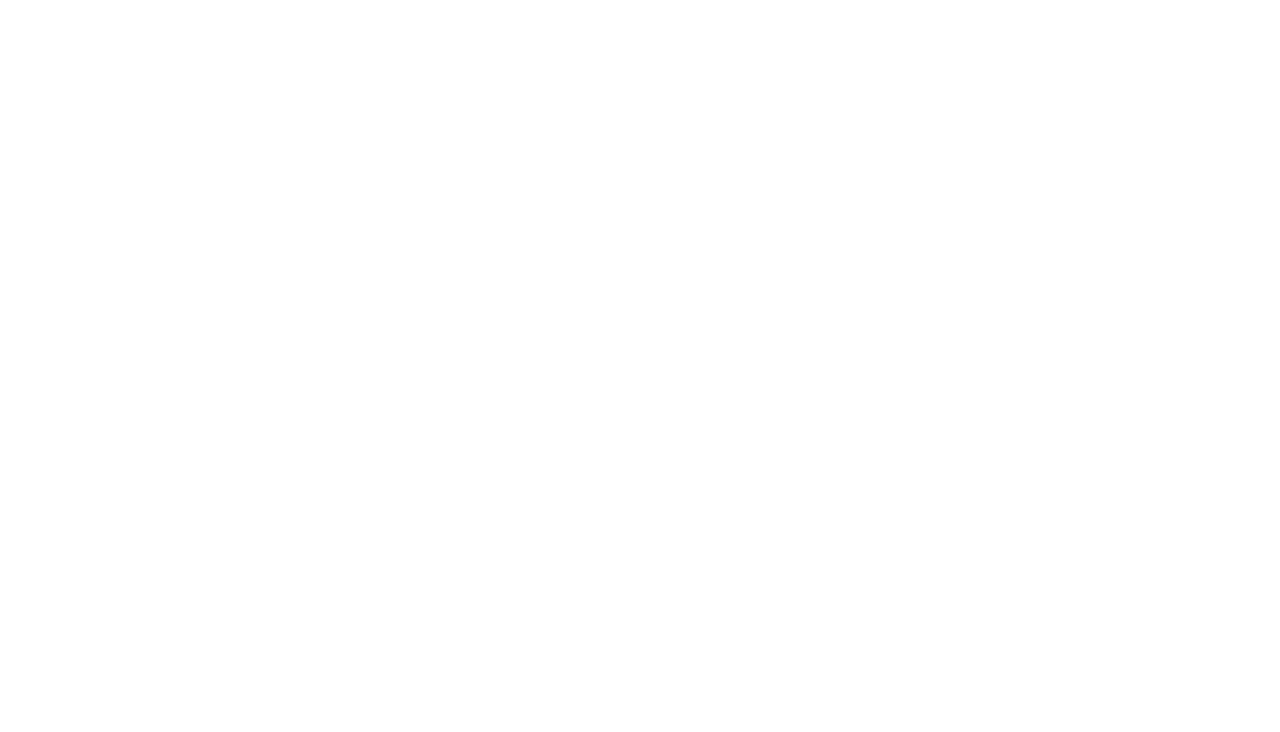
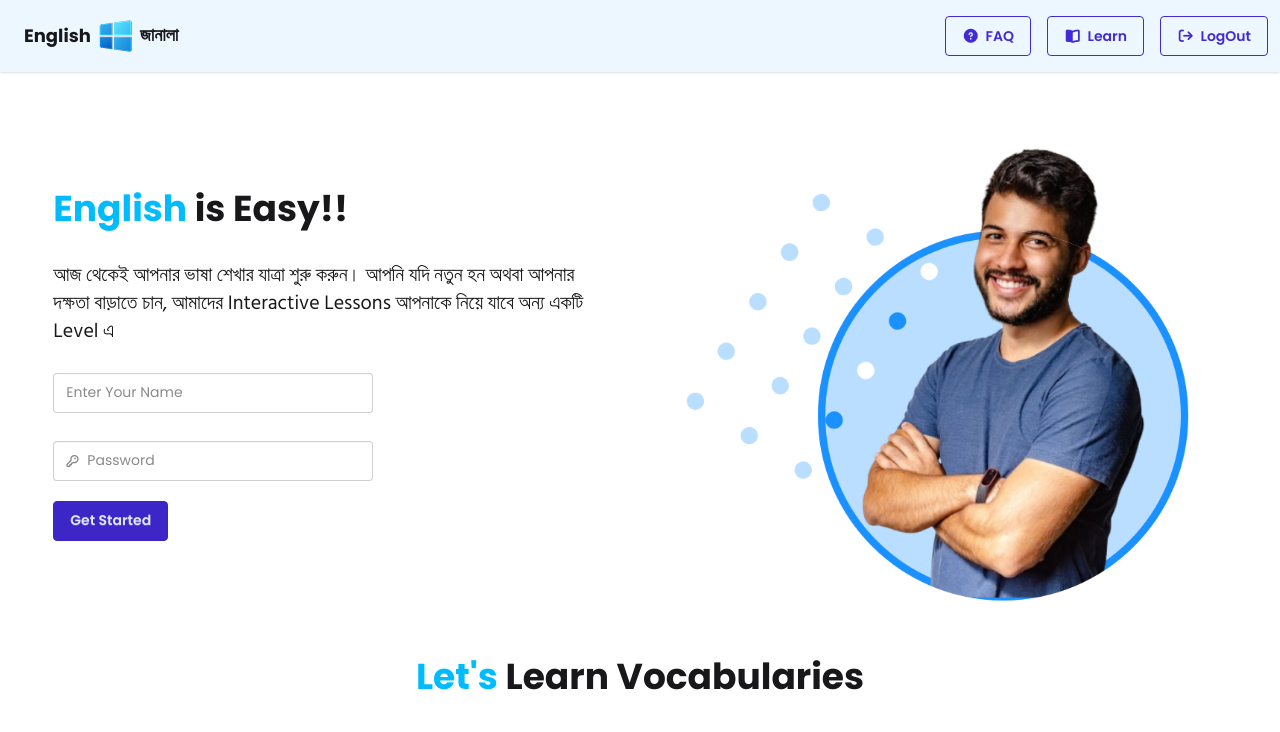
Before and after one commit to imran1476/English-Janala, a plain HTML site: page index.html in a window 1280 px wide. Drawn offline with nearby package versions, Linux system fonts and the light colour scheme; no server answers.

Commit message:
bannar part

```diff
--- a/index.html
+++ b/index.html
@@ -32,6 +32,101 @@
 
 </head>
 <body>
+   <header>
+    <!-- For navbar... -->
+
+    <div class="navbar bg-base-100 shadow-sm bg-[#badeff42]">
+  <div class="navbar-start">
+    <div class="dropdown">
+      <div tabindex="0" role="button" class="btn btn-ghost lg:hidden">
+        <svg xmlns="http://www.w3.org/2000/svg" class="h-5 w-5" fill="none" viewBox="0 0 24 24" stroke="currentColor"> <path stroke-linecap="round" stroke-linejoin="round" stroke-width="2" d="M4 6h16M4 12h8m-8 6h16" /> </svg>
+      </div>
+      <ul
+        tabindex="0"
+        class="menu menu-sm dropdown-content bg-base-100 rounded-box z-1 mt-3 w-52 p-2 shadow">
+         <li>
+        <a href="" ><i class="fa-solid fa-circle-question"></i>FAQ</a>
+      </li>
+      <li>
+        <a href="" ><i class="fa-solid fa-book-open"></i>Learn</a>
+      </li>
+      <li>
+        <a href=""><i class="fa-solid fa-arrow-right-from-bracket"></i>LogOut</a>
+      </li>
+    </div>
+    <a href="" class="flex items-center gap-1 ml-4">
+        <span class="text-lg font-bold">English</span>
+        <img src="images/logo.png" alt="">
+        <span class="font-bangla text-lg font-semibold">জানালা</span>
+    </a>
+  </div>
+  <div class="navbar-end hidden lg:flex">
+    <ul class="menu menu-horizontal px-1  gap-4">
+      <li>
+        <a href=""  class="btn btn-outline btn-primary"><i class="fa-solid fa-circle-question"></i>FAQ</a>
+      </li>
+      <li>
+        <a href=""  class="btn btn-outline btn-primary"><i class="fa-solid fa-book-open"></i>Learn</a>
+      </li>
+      <li>
+        <a href=""  class="btn btn-outline btn-primary"><i class="fa-solid fa-arrow-right-from-bracket"></i>LogOut</a>
+      </li>
+    </ul>
+  </div>
+ </div>
+
+   </header>
+
+<!-- bannar -->
+ <section class="flex flex-col-reverse md:flex-row gap-20 py-5 items-center w-11/12 mx-auto">
+    <div class="container flex-1 text-center md:text-left">
+<h2 class="text-4xl font-bold mb-8"><span class="text-sky-400">English</span> is Easy!!</h2>
+<p class="font-bangla text-xl">আজ থেকেই আপনার ভাষা শেখার যাত্রা শুরু করুন। আপনি যদি নতুন হন অথবা আপনার দক্ষতা বাড়াতে চান, আমাদের Interactive Lessons আপনাকে নিয়ে যাবে অন্য একটি Level এ</p><br>
+<fieldset class="fieldset ml-7 md:ml-0">
+  <input type="text" class="input" placeholder="Enter Your Name" />
+</fieldset>
+<br>
+<label class="input validator">
+  <svg class="h-[1em] opacity-50" xmlns="http://www.w3.org/2000/svg" viewBox="0 0 24 24">
+    <g
+      stroke-linejoin="round"
+      stroke-linecap="round"
+      stroke-width="2.5"
+      fill="none"
+      stroke="currentColor"
+    >
+      <path
+        d="M2.586 17.414A2 2 0 0 0 2 18.828V21a1 1 0 0 0 1 1h3a1 1 0 0 0 1-1v-1a1 1 0 0 1 1-1h1a1 1 0 0 0 1-1v-1a1 1 0 0 1 1-1h.172a2 2 0 0 0 1.414-.586l.814-.814a6.5 6.5 0 1 0-4-4z"
+      ></path>
+      <circle cx="16.5" cy="7.5" r=".5" fill="currentColor"></circle>
+    </g>
+  </svg>
+  <input
+    type="password"
+    required
+    placeholder="Password"
+    minlength="8"
+    pattern="(?=.*\d)(?=.*[a-z])(?=.*[A-Z]).{8,}"
+    title="Must be more than 8 characters, including number, lowercase letter, uppercase letter"
+  />
+</label>
+<p class="validator-hint hidden">
+  Must be more than 8 characters, including
+  <br />At least one number <br />At least one lowercase letter <br />At least one uppercase letter
+</p>
+<br>
+<button class="btn btn-active btn-primary mt-5 hover:bg-blue-700">Get Started</button>
+    </div>
+    <div class="image flex-1">
+<img src="images/hero-student.png" alt="">
+    </div>
+ </section>
+ <section>
+     <h2 class="text-4xl font-bold mb-8 text-center"><span class="text-sky-400">Let's</span> Learn Vocabularies</h2>
+
+    <div id="lesson-container" class="flex mx-auto gap-10 flex-wrap justify-center"></div>
+ </section>
 
 </body>
+<script src="script/index.js"></script>
 </html>
--- /dev/null
+++ b/script/index.js
@@ -0,0 +1,29 @@
+// console.log("hi,,,js")
+
+const loadLessons=()=>{
+fetch("https://openapi.programming-hero.com/api/levels/all")
+.then((response)=> response.json())
+.then((json)=>{
+    displayLessons(json.data);
+})
+}
+
+
+const displayLessons=(lessons)=>{
+
+// 1. get element.....
+const lessonContainer=document.getElementById("lesson-container");
+lessonContainer.innerHTML="";
+// 2. get into every lessen........
+lessons.forEach(lesson=>{
+    console.log(lesson);
+const btnDiv=document.createElement("div");
+btnDiv.innerHTML=  `
+  <button class="btn btn-outline btn-primary" ><i class="fa-solid fa-book-open"></i>Lesson-${lesson.level_no
+}</button>
+`;
+lessonContainer.append(btnDiv);
+});
+
+}
+loadLessons();
```
Also changed, not shown: janala.js (deleted).
